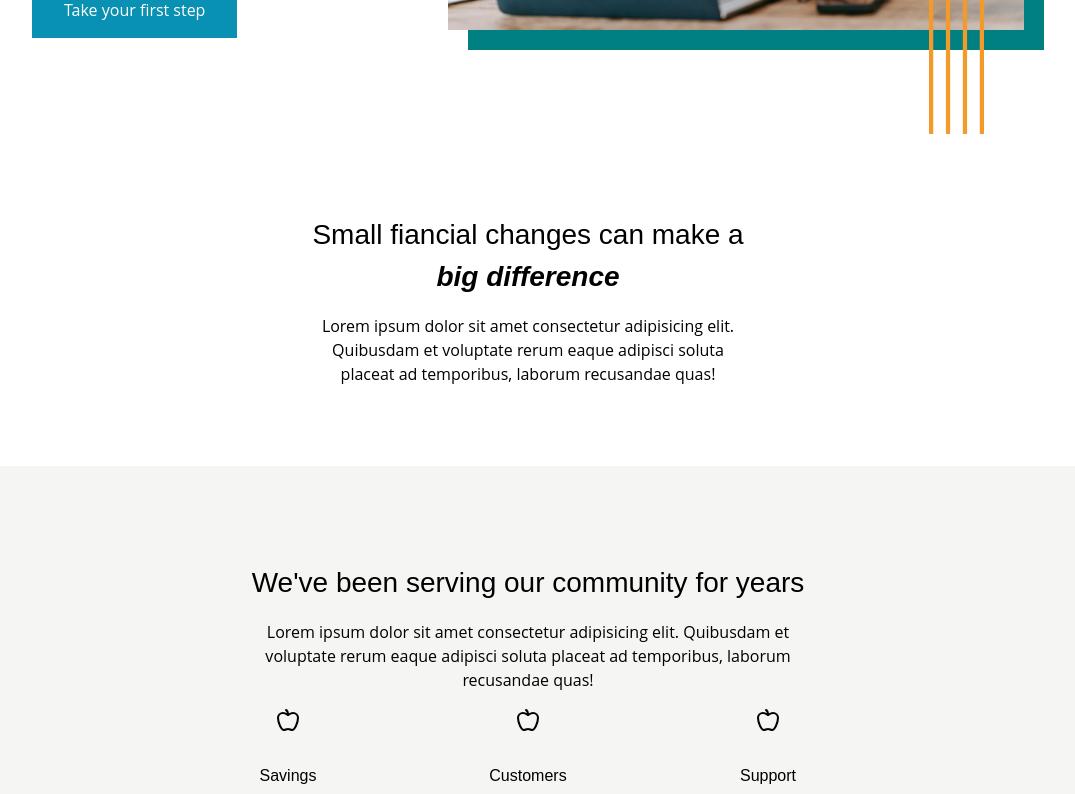
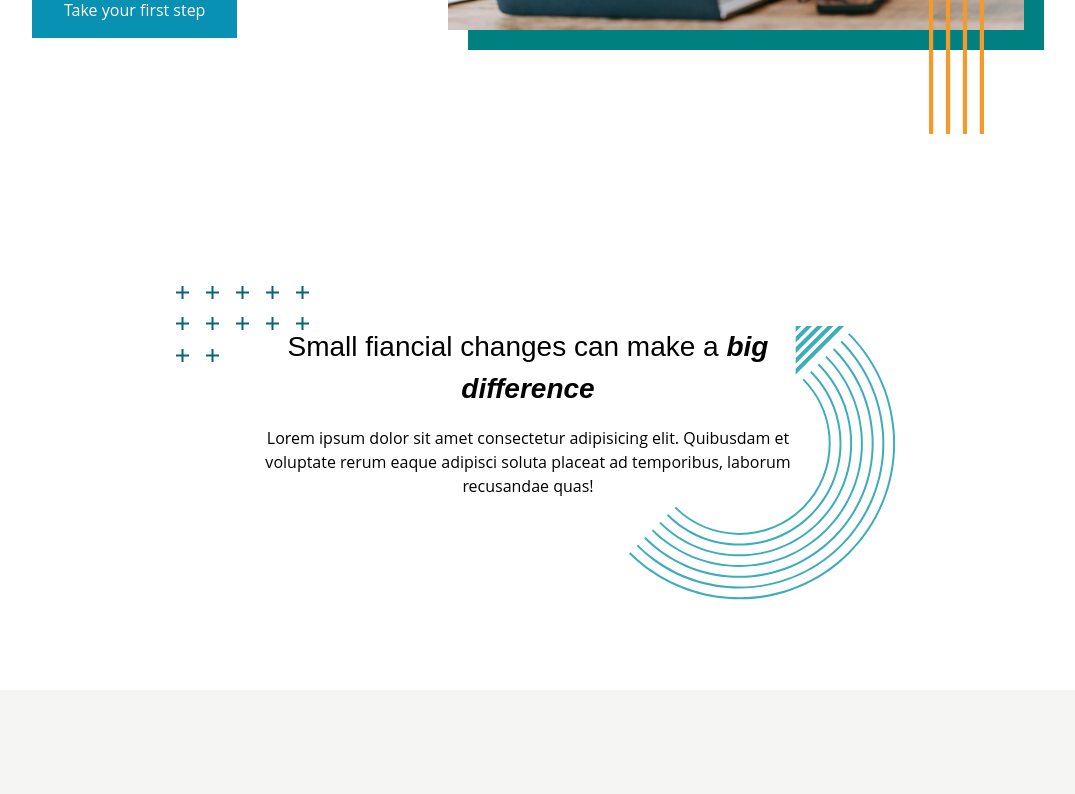
Before and after one commit to swhoxf/stepladder, a React (Create React App) app: page / in a window 1280 px wide. Shown: the part 586-1380 px from the top of the page, without its empty margins (112-1187 px from the left). Built offline with nearby package versions, Linux system fonts and the light colour scheme.

Commit message:
added decorative images to section

```diff
--- a/src/pages/Home.js
+++ b/src/pages/Home.js
@@ -10,6 +10,8 @@ import SignUpSection from '../components/SignUpSection.js'
 
 // import images
 import heroImage from '../assets/home/home-hero.jpg';
+import plusPattern from '../assets/decorative/plus-pattern.svg'
+import arcLines from '../assets/decorative/arc-lines.svg'
 
 // import icons
 import { Apple } from 'lucide-react';
@@ -19,7 +21,9 @@ const Home = () => {
     <>
       <HeroSection />
 
-      <section className="max-w-xl text-center my-20 mx-auto px-12">
+      <section className="max-w-2xl text-center my-48 mx-auto px-12 relative">
+        <img src={plusPattern} alt="" className="left-[-1rem] top-[-2.5rem] absolute" />
+        <img src={arcLines} alt="" className="absolute right-[-2rem]" />
         <h2 className="m-4">Small fiancial changes can make a <span className="font-black italic">big difference</span></h2>
         <p className="m-4">
           Lorem ipsum dolor sit amet consectetur adipisicing elit. Quibusdam et voluptate rerum eaque adipisci soluta placeat ad temporibus, laborum recusandae quas!
```
